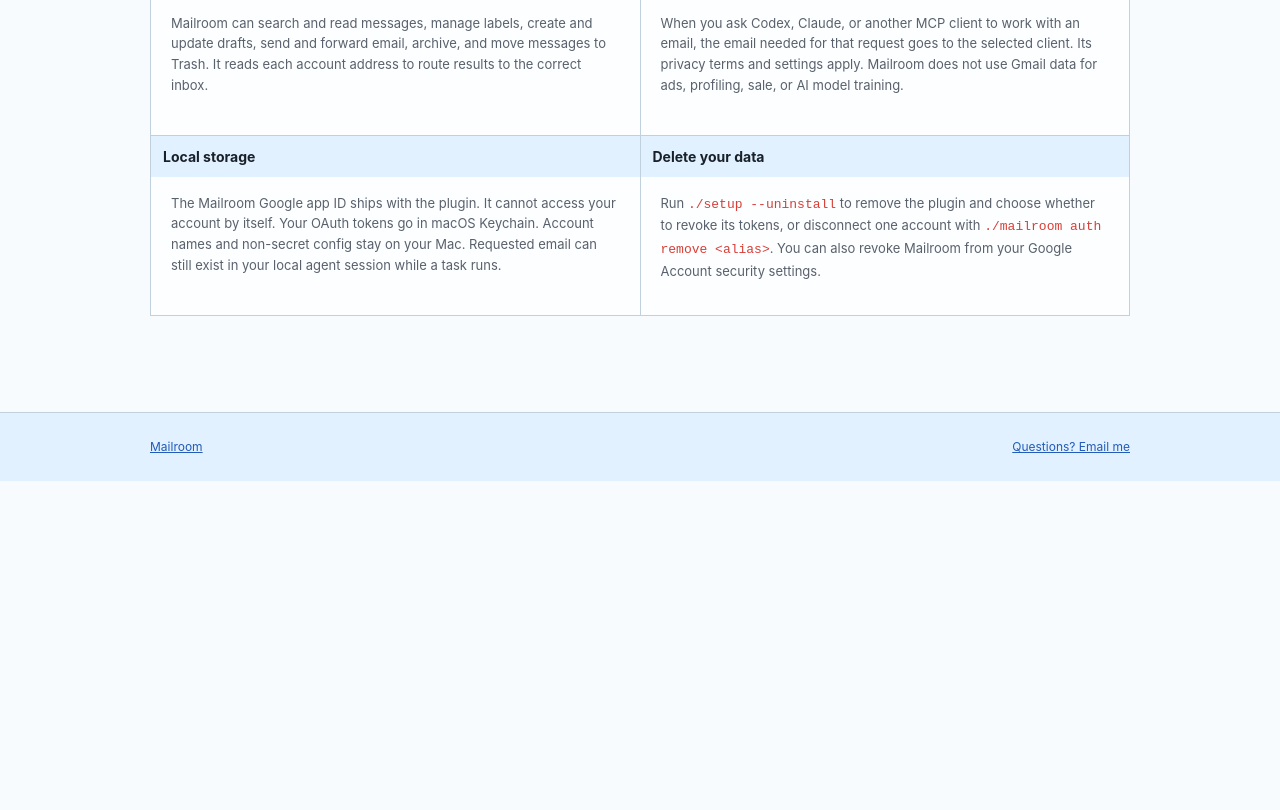
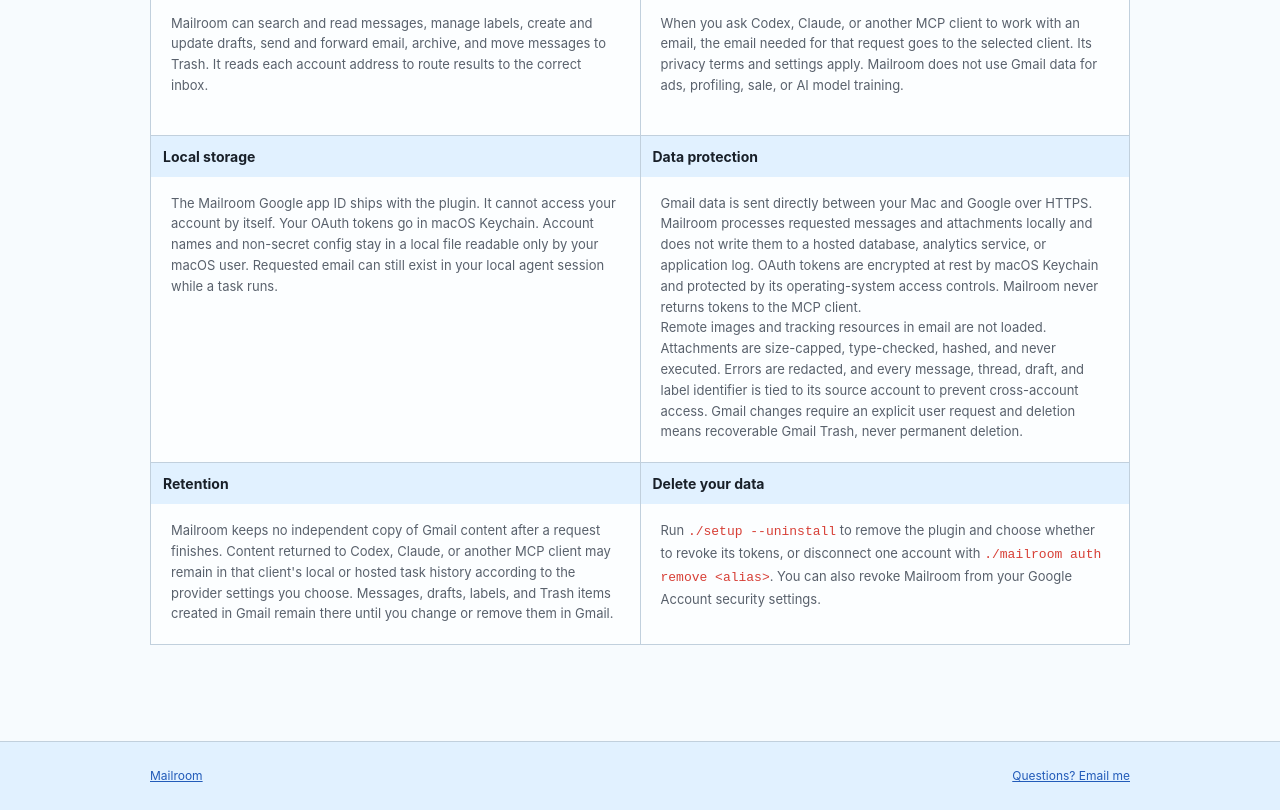
Before and after one commit to JacbK/mailroom, a website: page docs/privacy.html in a window 1280 px wide. Shown: the part 621-1431 px from the top of the page. Before the commit the page ends 1102 px from the top, so only its background shows below. Drawn offline with Linux system fonts and the light colour scheme.

Commit message:
Add Google data protection disclosures

```diff
--- a/docs/privacy.html
+++ b/docs/privacy.html
@@ -26,7 +26,7 @@
       <p class="legal-intro">
         Mailroom runs locally and does not store Gmail data on a hosted Mailroom server.
       </p>
-      <p class="updated">Last updated July 18, 2026</p>
+      <p class="updated">Last updated July 27, 2026</p>
 
       <div class="legal-grid">
         <section class="card">
@@ -73,8 +73,42 @@
           <p>
             The Mailroom Google app ID ships with the plugin. It cannot access
             your account by itself. Your OAuth tokens go in macOS Keychain.
-            Account names and non-secret config stay on your Mac. Requested
-            email can still exist in your local agent session while a task runs.
+            Account names and non-secret config stay in a local file readable
+            only by your macOS user. Requested email can still exist in your
+            local agent session while a task runs.
+          </p>
+        </section>
+
+        <section class="card">
+          <h2>Data protection</h2>
+          <p>
+            Gmail data is sent directly between your Mac and Google over HTTPS.
+            Mailroom processes requested messages and attachments locally and
+            does not write them to a hosted database, analytics service, or
+            application log. OAuth tokens are encrypted at rest by macOS
+            Keychain and protected by its operating-system access controls.
+            Mailroom never returns tokens to the MCP client.
+          </p>
+          <p>
+            Remote images and tracking resources in email are not loaded.
+            Attachments are size-capped, type-checked, hashed, and never
+            executed. Errors are redacted, and every message, thread, draft,
+            and label identifier is tied to its source account to prevent
+            cross-account access. Gmail changes require an explicit user
+            request and deletion means recoverable Gmail Trash, never
+            permanent deletion.
+          </p>
+        </section>
+
+        <section class="card">
+          <h2>Retention</h2>
+          <p>
+            Mailroom keeps no independent copy of Gmail content after a request
+            finishes. Content returned to Codex, Claude, or another MCP client
+            may remain in that client's local or hosted task history according
+            to the provider settings you choose. Messages, drafts, labels, and
+            Trash items created in Gmail remain there until you change or
+            remove them in Gmail.
           </p>
         </section>
 
--- a/pnpm-workspace.yaml
+++ b/pnpm-workspace.yaml
@@ -12,5 +12,6 @@
     - arm64
 
 overrides:
-  # Patched transitive release; real Codex and Claude Code setup tests cover compatibility.
+  # Patched transitive releases; real Codex and Claude Code setup tests cover compatibility.
   '@hono/node-server': 2.0.10
+  brace-expansion: 5.0.8
```
Also changed, not shown: scripts/validate-public-site.mjs (+15 -0 lines), pnpm-lock.yaml.
